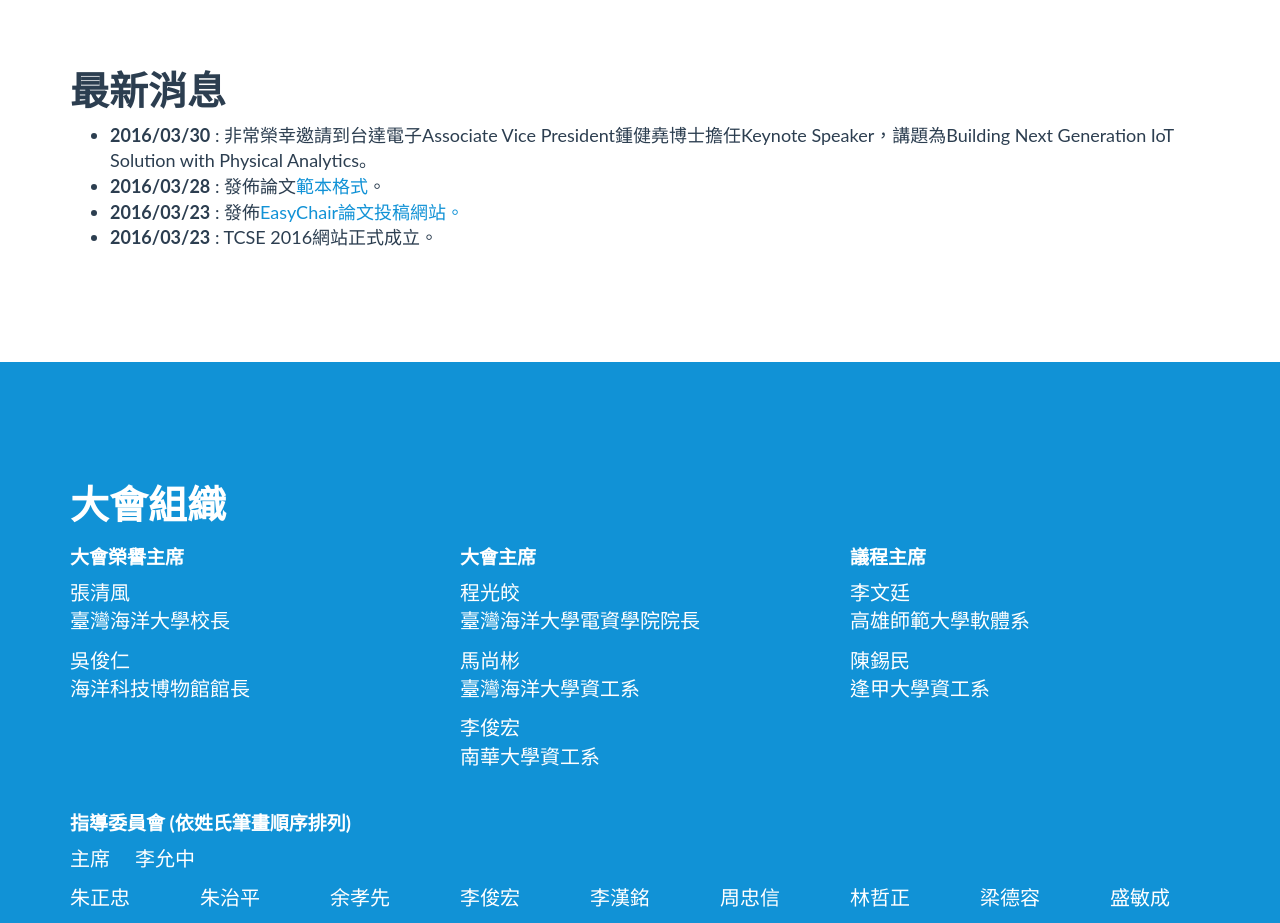
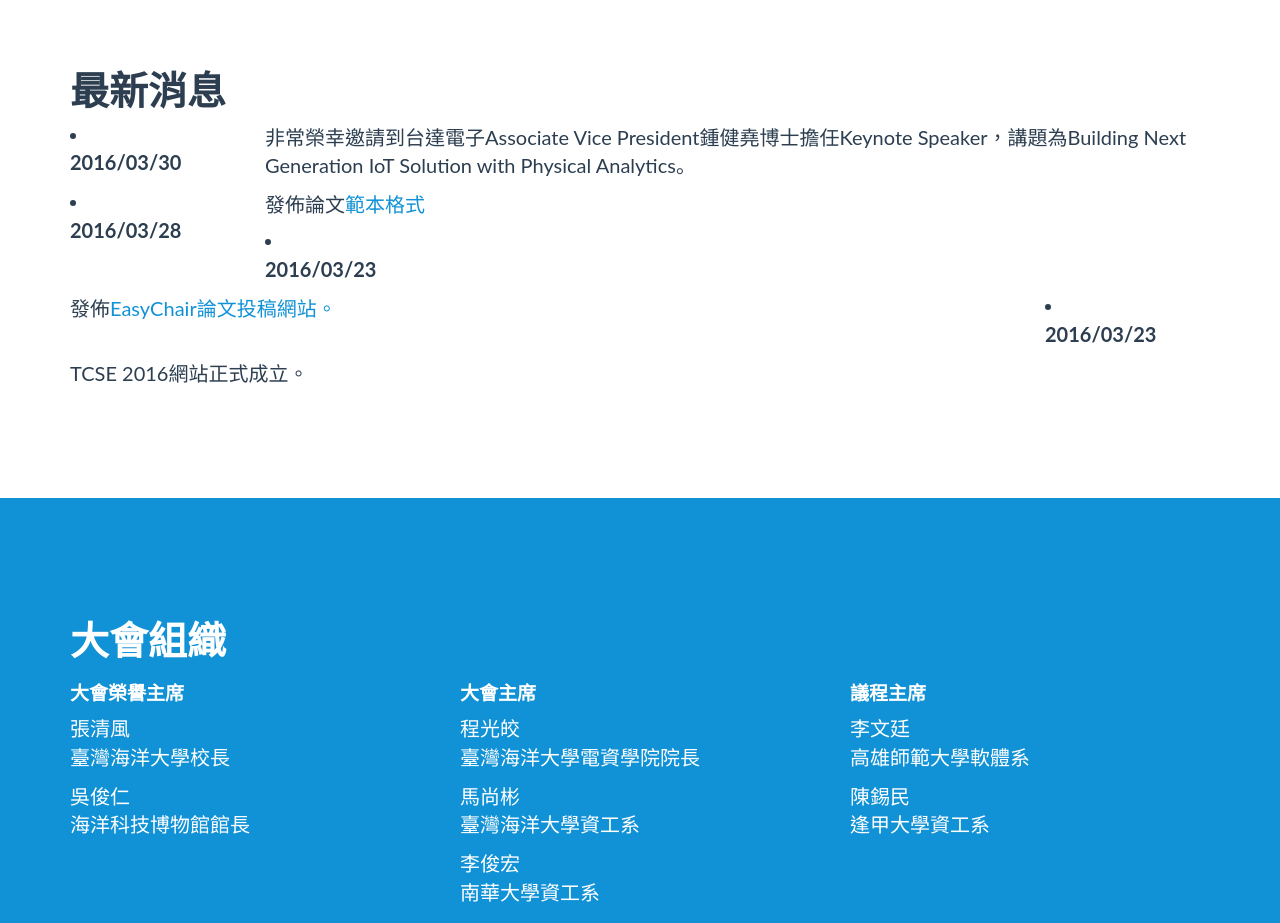
Before and after one commit to b4456609/tcse2016, a website: page app/index.html in a window 1280 px wide. Shown: the part 1080-2003 px from the top of the page. Drawn offline with nearby package versions, Linux system fonts and the light colour scheme; files that its build step writes are made by us from their sources.

Commit message:
change news style

```diff
--- a/app/index.html
+++ b/app/index.html
@@ -134,12 +134,40 @@
 			<div class="row">
 				<div class="col-lg-12">
 					<h1>最新消息</h1>
-					<ul>
-						<li><strong>2016/03/30</strong> : 非常榮幸邀請到台達電子Associate Vice President鍾健堯博士擔任Keynote Speaker，講題為Building Next Generation IoT Solution with Physical Analytics。</li>
-						<li><strong>2016/03/28</strong> : 發佈論文<a href="file/TCSE2016format.doc">範本格式</a>。</li>
-						<li><strong>2016/03/23</strong> : 發佈<a href="https://easychair.org/conferences/?conf=tcse2016">EasyChair論文投稿網站。</a></li>
-						<li><strong>2016/03/23</strong> : TCSE 2016網站正式成立。</li>
-					</ul>
+				</div>
+			</div>
+			<div class="row">
+				<div class="col-md-2">
+					<li>
+						<p><strong>2016/03/30</strong></p>
+					</li>
+				</div>
+				<div class="col-md-10">
+					<p>非常榮幸邀請到台達電子Associate Vice President鍾健堯博士擔任Keynote Speaker，講題為Building Next Generation IoT Solution with Physical Analytics。</p>
+				</div>
+				<div class="col-md-2">
+					<li>
+						<p><strong>2016/03/28</strong></p>
+					</li>
+				</div>
+				<div class="col-lg-10">
+					<p>發佈論文<a href="file/TCSE2016format.doc">範本格式</a></p>
+				</div>
+				<div class="col-md-2">
+					<li>
+						<p><strong>2016/03/23</strong></p>
+					</li>
+				</div>
+				<div class="col-lg-10">
+					<p>發佈<a href="https://easychair.org/conferences/?conf=tcse2016">EasyChair論文投稿網站。</a></p>
+				</div>
+				<div class="col-md-2">
+					<li>
+						<p><strong>2016/03/23</strong></p>
+					</li>
+				</div>
+				<div class="col-lg-10">
+					<p>TCSE 2016網站正式成立。</p>
 				</div>
 			</div>
 		</div>
@@ -379,7 +407,7 @@
 			</div>
 		</div>
 	</section>
-	<section  class="success" id="time">
+	<section class="success" id="time">
 		<div class="container">
 			<h1>重要時程</h1>
 			<p>投稿截稿日: 2016 年 5 月 10 日(二)</p>
@@ -475,8 +503,8 @@
 						<div class="col-xs-12 col-sm-6 text-center">
 							<button type="button" class="btn btn-primary btn-lg" onclick="window.location.assign('https://easychair.org/conferences/?conf=tcse2016');">我要投稿</button>
 						</div>
+					</div>
 				</div>
-			</div>
 			</div>
 		</div>
 	</section>
```
